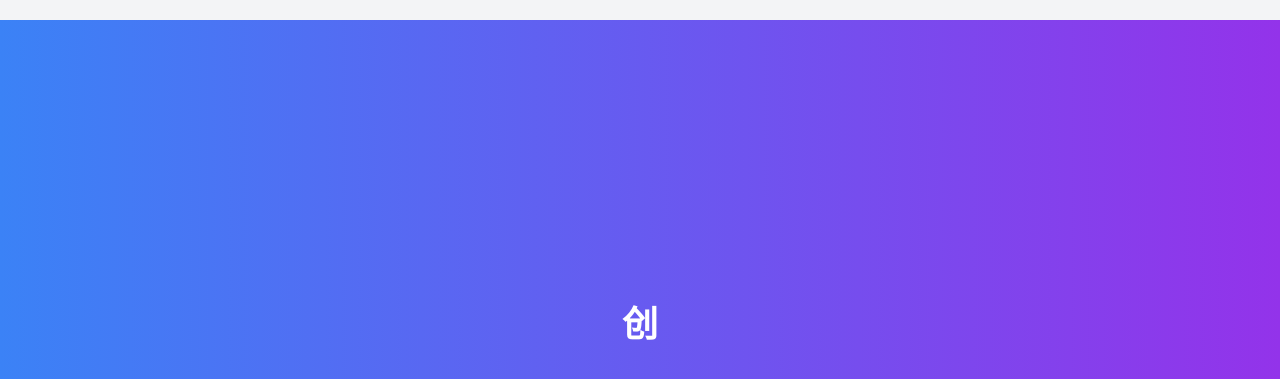
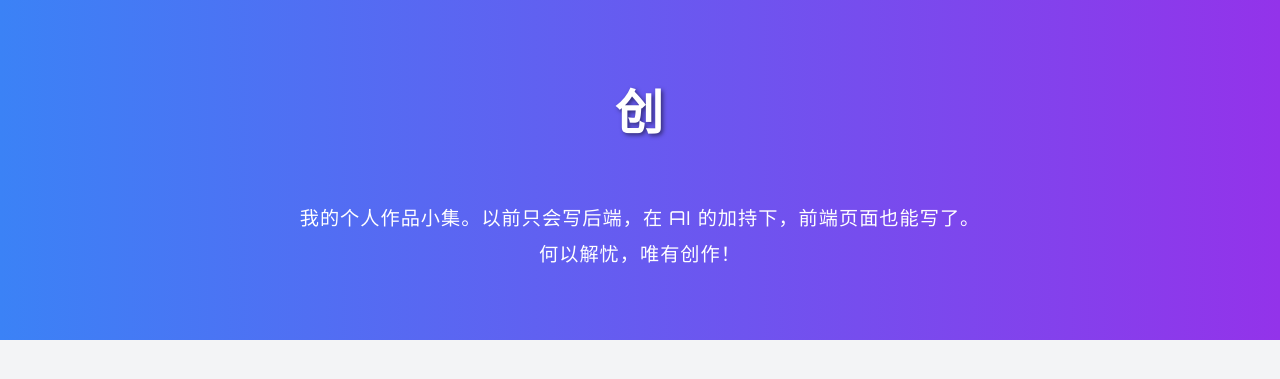
Before and after one commit to qcrao/works.qcrao.com, a website: page index.html in a window 1280 px wide. Shown: the part 60-439 px from the top of the page. Drawn offline with nearby package versions, Linux system fonts and the light colour scheme.

Commit message:
fix some bugs

```diff
--- a/script.js
+++ b/script.js
@@ -70,14 +70,13 @@ function renderWorks(works) {
     typeElement.appendChild(worksGrid);
     worksContainer.appendChild(typeElement);
 
-    // 添加折叠功能
+    // 修复折叠功能
     const header = typeElement.querySelector("h2");
     const chevron = header.querySelector("i");
     header.addEventListener("click", () => {
       worksGrid.classList.toggle("hidden");
-      chevron.style.transform = worksGrid.classList.contains("hidden")
-        ? "rotate(-90deg)"
-        : "";
+      chevron.classList.toggle("fa-chevron-down");
+      chevron.classList.toggle("fa-chevron-right");
     });
   });
 }
--- a/src/styles.css
+++ b/src/styles.css
@@ -27,11 +27,27 @@ nav {
 }
 
 .hero {
-  height: 400px; /* 固定高度 */
+  min-height: 50vh;
+  padding: 4rem 0;
+  padding-top: calc(4rem + 80px); /* 添加导航栏高度的额外顶部内边距 */
+  margin-top: 0; /* 移除顶部外边距 */
   display: flex;
   align-items: center;
   justify-content: center;
-  margin-top: 80px; /* 与导航栏高度相同 */
+}
+
+.hero h1 {
+  font-family: "Orbitron", sans-serif;
+  font-size: 3rem;
+  font-weight: 700;
+  text-shadow: 2px 2px 4px rgba(0, 0, 0, 0.5);
+  letter-spacing: 2px;
+}
+
+.hero p {
+  font-family: "Orbitron", sans-serif;
+  font-size: 1.2rem;
+  letter-spacing: 1px;
 }
 
 #heroText {
```
Also changed, not shown: dist/styles.css.
